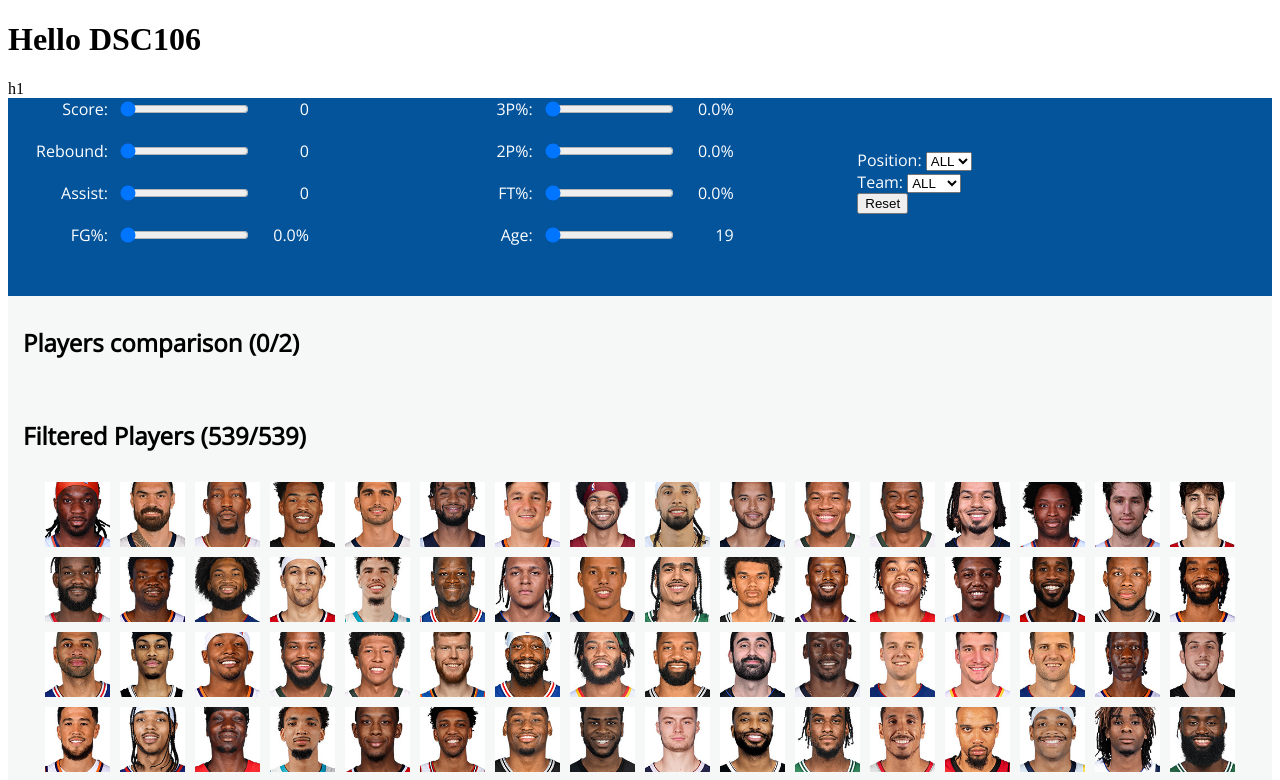
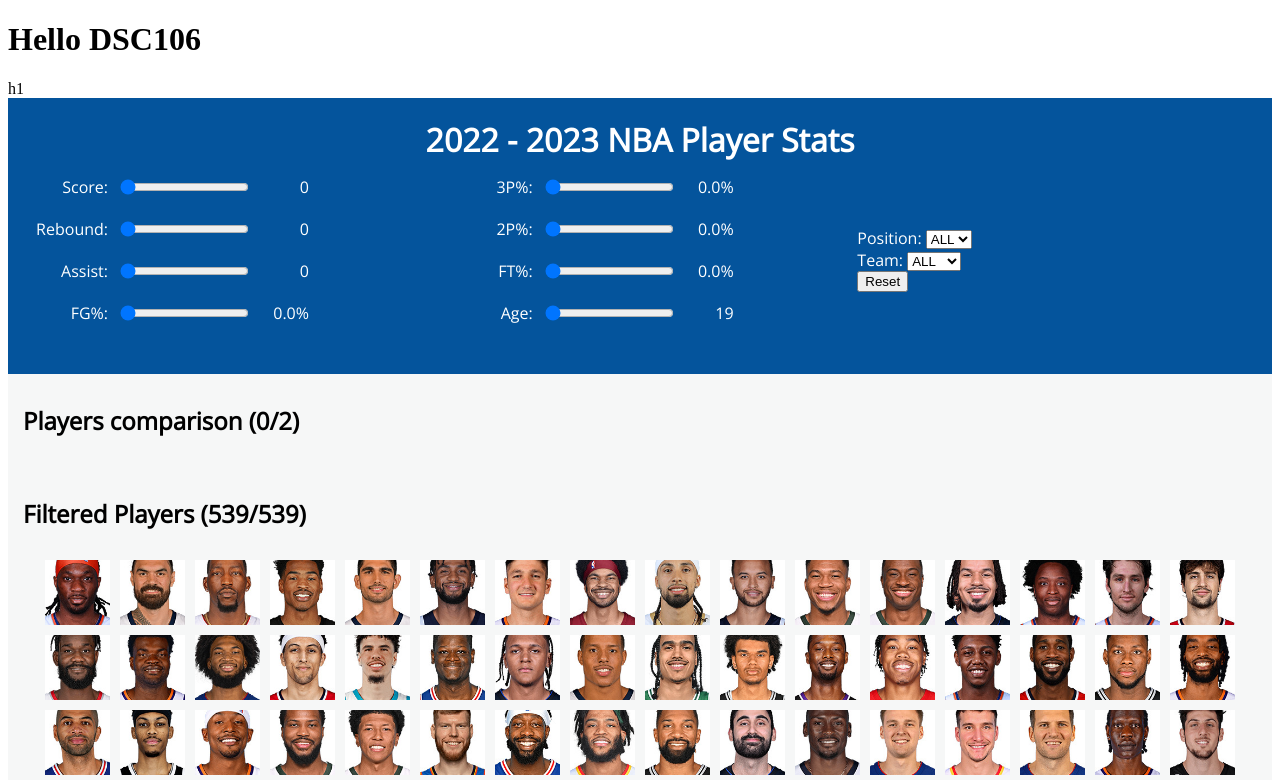
Before and after one commit to David881213/dsc106-p3, a SvelteKit app: page / in a window 1280 px wide. Shown: the top 780 px of the page. Built offline with nearby package versions, Linux system fonts and the light colour scheme.

Commit message:
Update +page.svelte

```diff
--- a/src/routes/+page.svelte
+++ b/src/routes/+page.svelte
@@ -1,5 +1,22 @@
 <script>
-  import App from '../components/App.svelte';
+    import App from '../components/App.svelte';
 </script>
 
+<h1 class="page-title">2022 - 2023 NBA Player Stats</h1>
+
 <App />
+
+<style>
+  .page-title {
+  display: block;
+  width: 100%;
+  text-align: center;
+  margin-top: 0;
+  color: white;
+  font-family: 'Open Sans', sans-serif;
+  background-color: #04549c;
+  margin-bottom: -5px;
+  padding: 20px 0;
+}
+
+</style>
```
